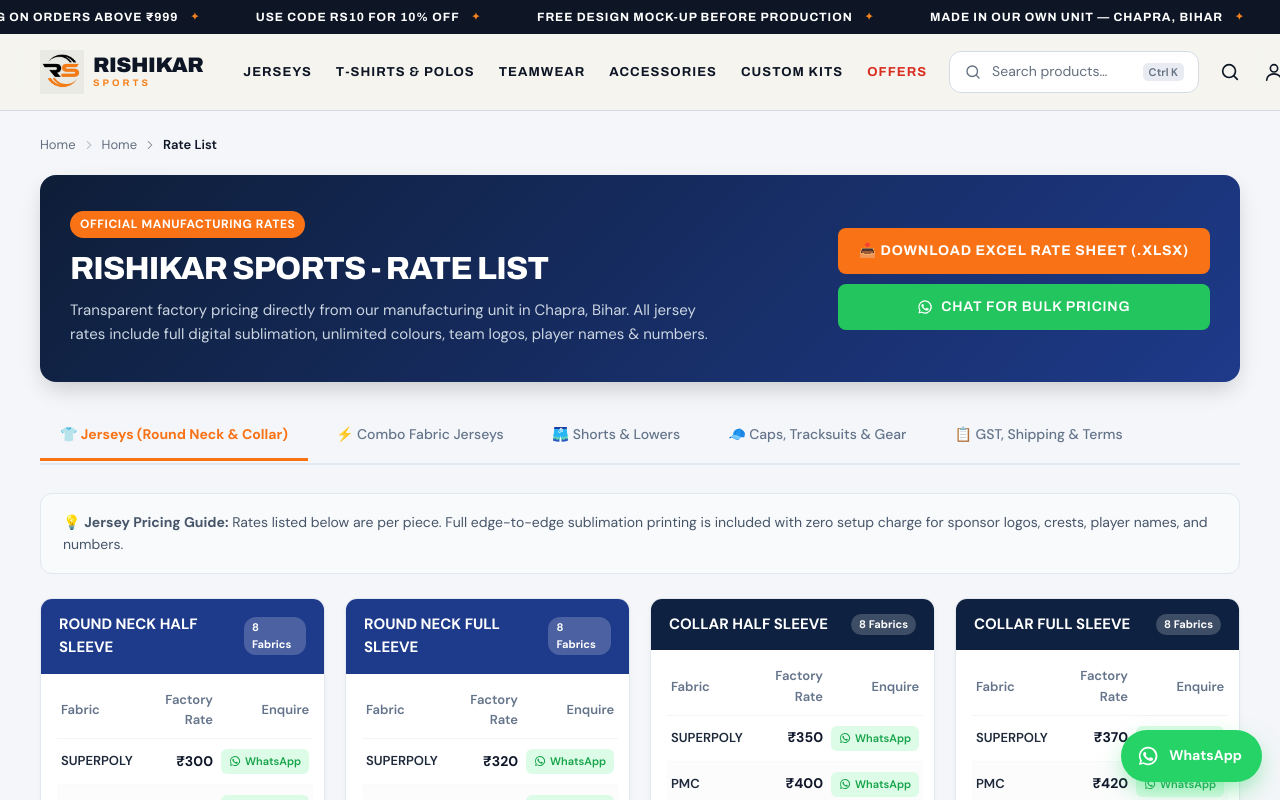
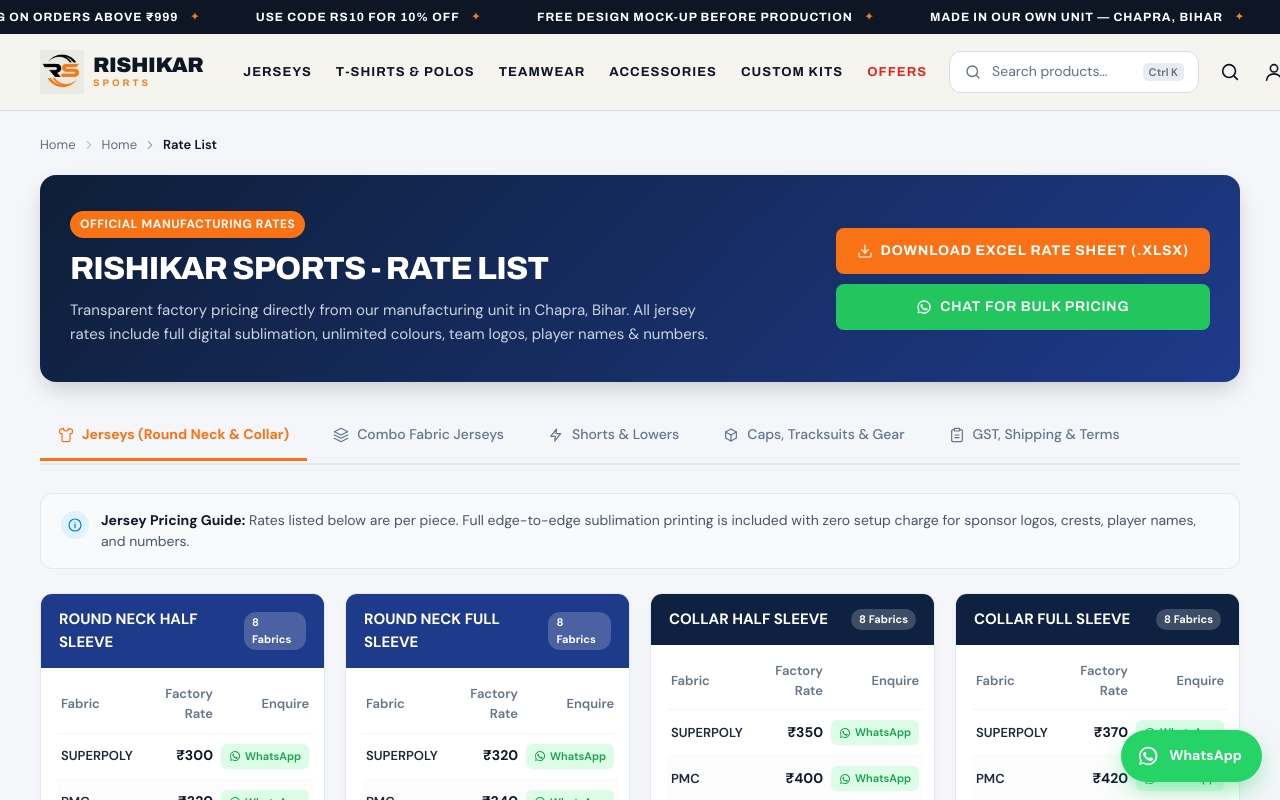
Before and after one commit to aurav2001/Modern_E-Com, a React (Vite) app: page /rate-list in a window 1280 px wide. Shown: the top 800 px of the page. Built offline with nearby package versions, Linux system fonts and the light colour scheme.

Commit message:
feat: replace all emoji icons with modern SVG icons and colored glass badges

```diff
--- a/src/components/Footer.jsx
+++ b/src/components/Footer.jsx
@@ -32,7 +32,7 @@
               <li><Link to="/c/teamwear">Teamwear</Link></li>
               <li><Link to="/c/accessories">Accessories</Link></li>
               <li><Link to="/custom">Custom kits</Link></li>
-              <li><Link to="/rate-list" style={{ color: 'var(--accent)', fontWeight: 600 }}>Rate List (Excel) 📋</Link></li>
+              <li><Link to="/rate-list" style={{ color: 'var(--accent)', fontWeight: 600 }}>Rate List (Excel)</Link></li>
               <li><Link to="/sale">Offers</Link></li>
             </ul>
           </div>
--- a/src/components/RSConstructionSection.jsx
+++ b/src/components/RSConstructionSection.jsx
@@ -1,7 +1,7 @@
 import { useState } from 'react'
 import { Link } from 'react-router-dom'
 import { BRAND } from '../data/content'
-import { WhatsApp, ArrowRight, Zap, Shield, Check, X } from './Icons'
+import { WhatsApp, ArrowRight, Zap, Shield, Check, X, Wind, Droplet, ShieldCheck, Clipboard, ZoomIn, Download } from './Icons'
 
 const DESIGNS = [
   { id: 6, code: 'DESIGN 6', name: 'Stealth Force', colors: ['#111111', '#c59b27', '#ffffff'], desc: 'BLACK · GOLD · WHITE' },
@@ -19,10 +19,10 @@
 ]
 
 const FEATURES = [
-  { icon: '🌬️', title: 'Breathable Fabric', text: 'Stay cool and comfortable all day long.' },
-  { icon: '💧', title: 'Moisture Wicking', text: 'Keeps sweat away and dries fast.' },
-  { icon: '🛡️', title: 'Durable & Comfort', text: 'Built to last with superior comfort.' },
-  { icon: '⚡', title: 'High Performance', text: 'Lightweight fabric for maximum performance.' },
+  { icon: Wind, title: 'Breathable Fabric', text: 'Stay cool and comfortable all day long.', color: '#38bdf8', bg: 'rgba(56, 189, 248, 0.12)', border: 'rgba(56, 189, 248, 0.28)' },
+  { icon: Droplet, title: 'Moisture Wicking', text: 'Keeps sweat away and dries fast.', color: '#60a5fa', bg: 'rgba(96, 165, 250, 0.12)', border: 'rgba(96, 165, 250, 0.28)' },
+  { icon: ShieldCheck, title: 'Durable & Comfort', text: 'Built to last with superior comfort.', color: '#34d399', bg: 'rgba(52, 211, 153, 0.12)', border: 'rgba(52, 211, 153, 0.28)' },
+  { icon: Zap, title: 'High Performance', text: 'Lightweight fabric for maximum performance.', color: '#f59e0b', bg: 'rgba(245, 158, 11, 0.12)', border: 'rgba(245, 158, 11, 0.28)' },
 ]
 
 export default function RSConstructionSection() {
@@ -104,7 +104,7 @@
                 flex: '1 1 150px'
               }}
             >
-              🔍 View Full HD Details
+              <ZoomIn width={16} height={16} /> View Full HD Details
             </button>
             <Link
               to="/rate-list"
@@ -123,7 +123,7 @@
                 flex: '1 1 150px'
               }}
             >
-              📋 Check Fabric Rates
+              <Clipboard width={16} height={16} /> Check Fabric Rates
             </Link>
           </div>
         </div>
@@ -185,34 +185,49 @@
             gap: '8px',
             boxShadow: '0 4px 14px rgba(0,0,0,0.5)'
           }}>
-            <span>🔍 Tap / Click to Zoom & View Full Poster</span>
+            <ZoomIn width={15} height={15} />
+            <span>Tap to Zoom & View Full Poster</span>
           </div>
         </div>
 
         {/* Feature Highlights bar from the poster */}
         <div style={{
           display: 'grid',
-          gridTemplateColumns: 'repeat(auto-fit, minmax(160px, 1fr))',
+          gridTemplateColumns: 'repeat(auto-fit, minmax(180px, 1fr))',
           gap: '12px',
           marginTop: '20px'
         }}>
-          {FEATURES.map((f, i) => (
+          {FEATURES.map((f, i) => {
+            const Icon = f.icon
+            return (
               <div key={i} style={{
                 background: 'rgba(255, 255, 255, 0.03)',
                 border: '1px solid rgba(255, 255, 255, 0.08)',
                 borderRadius: '12px',
-              padding: '12px 14px',
+                padding: '12px 16px',
                 display: 'flex',
                 alignItems: 'center',
-              gap: '10px'
+                gap: '12px'
               }}>
-              <span style={{ fontSize: '20px', flex: 'none' }}>{f.icon}</span>
+                <div style={{
+                  width: '40px',
+                  height: '40px',
+                  borderRadius: '10px',
+                  background: f.bg || 'rgba(255, 255, 255, 0.06)',
+                  border: `1px solid ${f.border || 'rgba(255, 255, 255, 0.1)'}`,
+                  display: 'grid',
+                  placeItems: 'center',
+                  flexShrink: 0
+                }}>
+                  <Icon width={20} height={20} style={{ color: f.color }} />
+                </div>
                 <div>
-                <b style={{ display: 'block', fontSize: '12.5px', color: '#f1f5f9' }}>{f.title}</b>
-                <span style={{ fontSize: '11px', color: '#94a3b8' }}>{f.text}</span>
+                  <b style={{ display: 'block', fontSize: '13px', color: '#f1f5f9' }}>{f.title}</b>
+                  <span style={{ fontSize: '11.5px', color: '#94a3b8' }}>{f.text}</span>
                 </div>
               </div>
-          ))}
+            )
+          })}
         </div>
 
         {/* 12 Designs Interactive Selector */}
@@ -413,7 +428,7 @@
                   gap: '4px'
                 }}
               >
-                📥 Poster
+                <Download width={14} height={14} /> Poster
               </a>
               <button
                 onClick={() => setModalOpen(false)}
@@ -432,7 +447,7 @@
                 }}
                 aria-label="Close"
               >
-                ✕
+                <X width={16} height={16} />
               </button>
             </div>
           </div>
--- a/src/data/content.js
+++ b/src/data/content.js
@@ -50,7 +50,7 @@
 ]
 
 export const PROMO_CARDS = [
-  { tone: 'orange', kicker: 'Official Rate List', title: 'Factory Rates for Clubs & Academies', to: '/rate-list', img: '/products/rs/rs-prod-35.jpg', cta: 'View Excel Rate Card 📋' },
+  { tone: 'orange', kicker: 'Official Rate List', title: 'Factory Rates for Clubs & Academies', to: '/rate-list', img: '/products/rs/rs-prod-35.jpg', cta: 'View Excel Rate Card' },
   { tone: 'navy', kicker: 'Tournament Match Kits', title: 'Complete Uniforms (Jersey + Lower + Cap)', to: '/product/rs-sublimated-cricket-full-kit', img: '/products/rs/rs-prod-15.jpg', cta: 'Explore Match Kits' },
 ]
 
--- a/src/pages/RateList.jsx
+++ b/src/pages/RateList.jsx
@@ -3,7 +3,15 @@
 import rateData from '../data/rateList.json'
 import { getSettings } from '../lib/db'
 import { Crumbs } from '../components/Shared'
-import { WhatsApp, ArrowRight, Check, Shield, Truck, Zap } from '../components/Icons'
+import { WhatsApp, ArrowRight, Check, Shield, Truck, Zap, Download, Shirt, Layers, Package, Clipboard, Info } from '../components/Icons'
+
+const TABS = [
+  { id: 'jerseys', label: 'Jerseys (Round Neck & Collar)', icon: Shirt },
+  { id: 'combo', label: 'Combo Fabric Jerseys', icon: Layers },
+  { id: 'bottoms', label: 'Shorts & Lowers', icon: Zap },
+  { id: 'other', label: 'Caps, Tracksuits & Gear', icon: Package },
+  { id: 'terms', label: 'GST, Shipping & Terms', icon: Clipboard },
+]
 
 export default function RateList() {
   const [activeTab, setActiveTab] = useState('jerseys')
@@ -75,7 +83,7 @@
                 textDecoration: 'none'
               }}
             >
-              📥 Download Excel Rate Sheet (.xlsx)
+              <Download width={16} height={16} /> Download Excel Rate Sheet (.xlsx)
             </a>
             <a
               href={`https://wa.me/${phone}?text=${encodeURIComponent('Hi Rishikar Sports, I am looking at your official Rate List and want to inquire about bulk ordering.')}`}
@@ -110,18 +118,17 @@
           marginBottom: '28px',
           paddingBottom: '2px'
         }}>
-          {[
-            { id: 'jerseys', label: '👕 Jerseys (Round Neck & Collar)' },
-            { id: 'combo', label: '⚡ Combo Fabric Jerseys' },
-            { id: 'bottoms', label: '🩳 Shorts & Lowers' },
-            { id: 'other', label: '🧢 Caps, Tracksuits & Gear' },
-            { id: 'terms', label: '📋 GST, Shipping & Terms' }
-          ].map((t) => (
+          {TABS.map((t) => {
+            const Icon = t.icon
+            return (
               <button
                 key={t.id}
                 onClick={() => setActiveTab(t.id)}
                 style={{
-                padding: '12px 20px',
+                  display: 'inline-flex',
+                  alignItems: 'center',
+                  gap: '8px',
+                  padding: '12px 18px',
                   fontWeight: activeTab === t.id ? '700' : '500',
                   fontSize: '14px',
                   cursor: 'pointer',
@@ -133,9 +140,10 @@
                   transition: 'all 0.15s ease'
                 }}
               >
-              {t.label}
+                <Icon width={16} height={16} /> {t.label}
               </button>
-          ))}
+            )
+          })}
         </div>
 
         {/* Tab 1: Jerseys */}
@@ -145,12 +153,20 @@
               background: '#f8fafc',
               border: '1px solid #e2e8f0',
               borderRadius: '12px',
-              padding: '18px 22px',
+              padding: '16px 20px',
               marginBottom: '24px',
               fontSize: '14px',
-              color: '#475569'
+              color: '#475569',
+              display: 'flex',
+              alignItems: 'flex-start',
+              gap: '12px'
             }}>
-              💡 <b>Jersey Pricing Guide:</b> Rates listed below are per piece. Full edge-to-edge sublimation printing is included with zero setup charge for sponsor logos, crests, player names, and numbers.
+              <div style={{ width: '28px', height: '28px', borderRadius: '50%', background: '#e0f2fe', color: '#0284c7', display: 'grid', placeItems: 'center', flexShrink: 0, marginTop: '1px' }}>
+                <Info width={16} height={16} />
+              </div>
+              <div style={{ lineHeight: '1.5' }}>
+                <b style={{ color: '#0f172a' }}>Jersey Pricing Guide:</b> Rates listed below are per piece. Full edge-to-edge sublimation printing is included with zero setup charge for sponsor logos, crests, player names, and numbers.
+              </div>
             </div>
 
             <div style={{ display: 'grid', gridTemplateColumns: 'repeat(auto-fit, minmax(280px, 1fr))', gap: '20px' }}>
@@ -245,12 +261,20 @@
               background: '#f8fafc',
               border: '1px solid #e2e8f0',
               borderRadius: '12px',
-              padding: '18px 22px',
+              padding: '16px 20px',
               marginBottom: '24px',
               fontSize: '14px',
-              color: '#475569'
+              color: '#475569',
+              display: 'flex',
+              alignItems: 'flex-start',
+              gap: '12px'
             }}>
-              ⚡ <b>Combo Fabric Jerseys:</b> Dual-fabric construction engineered for high ventilation. Main torso body in ultra-durable PMC knit with specialized airflow inserts (Fusion, Airmesh, or Jacquard) for rapid cooling during tournament play.
+              <div style={{ width: '28px', height: '28px', borderRadius: '50%', background: '#ffedd5', color: '#ea580c', display: 'grid', placeItems: 'center', flexShrink: 0, marginTop: '1px' }}>
+                <Zap width={16} height={16} />
+              </div>
+              <div style={{ lineHeight: '1.5' }}>
+                <b style={{ color: '#0f172a' }}>Combo Fabric Jerseys:</b> Dual-fabric construction engineered for high ventilation. Main torso body in ultra-durable PMC knit with specialized airflow inserts (Fusion, Airmesh, or Jacquard) for rapid cooling during tournament play.
+              </div>
             </div>
 
             <div style={{
```
Also changed, not shown: src/components/CartDrawer.jsx (+9 -2 lines), src/components/Icons.jsx (+9 -0 lines). Lines whose indentation alone changed are shown as unchanged.
